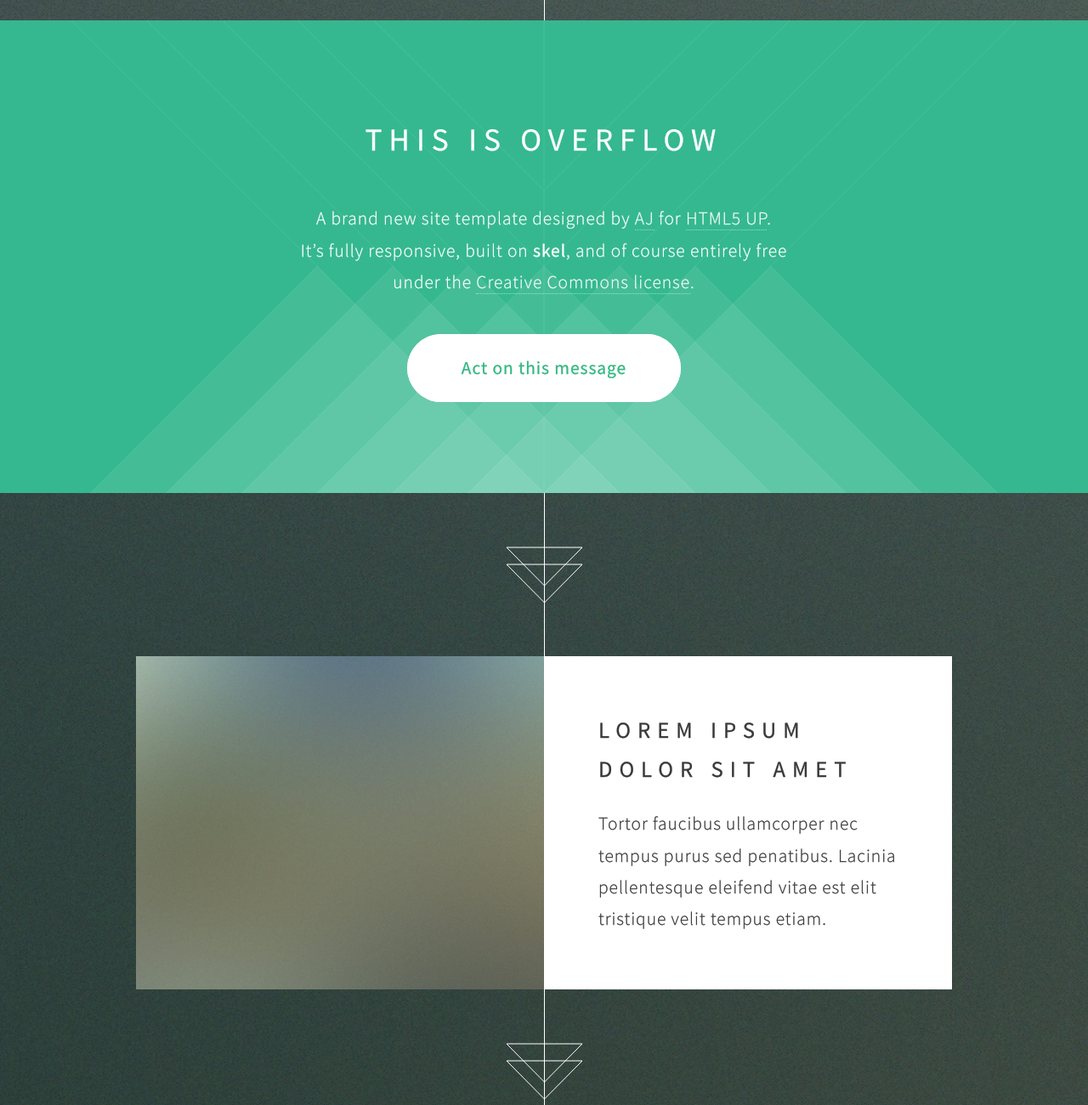
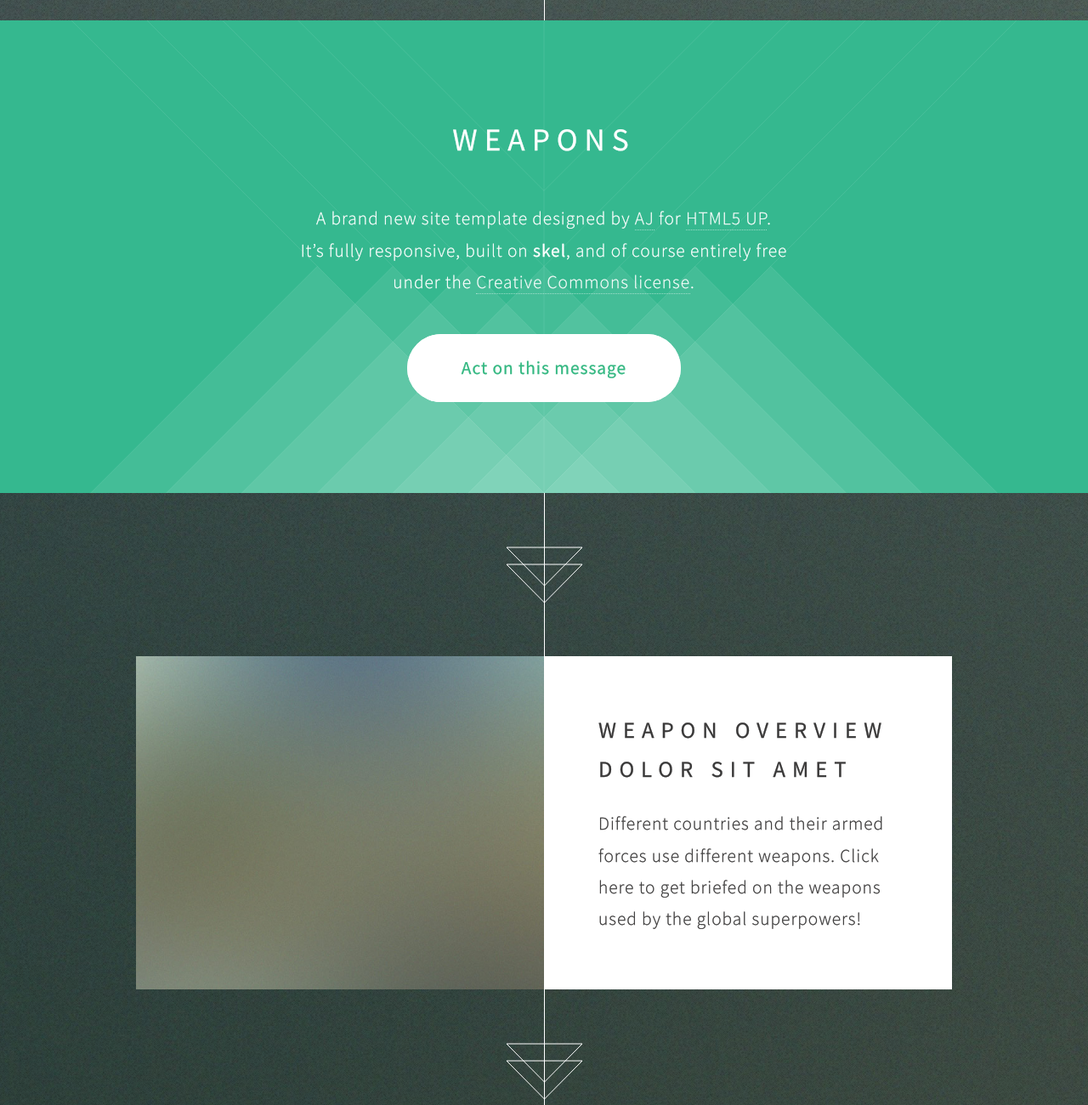
Before and after one commit to JJF2160/JJF2160.github.io, a plain HTML site: page index.html in a window 1280 px wide. Shown: the part 797-2097 px from the top of the page at 85% size. Drawn offline with Linux system fonts and the light colour scheme.

Commit message:
Changed caption

```diff
--- a/index.html
+++ b/index.html
@@ -29,7 +29,7 @@
 		<!-- Banner -->
 			<section id="banner">
 				<header>
-					<h2>This is Overflow</h2>
+					<h2>Weapons</h2>
 				</header>
 				<p>A brand new site template designed by <a href="http://n33.co">AJ</a> for <a href="http://html5up.net">HTML5 UP</a>.<br />
 				It’s fully responsive, built on <strong>skel</strong>, and of course entirely free<br />
@@ -44,10 +44,10 @@
 				<a href="#" class="image fit"><img src="images/pic01.jpg" alt="" /></a>
 				<div class="inner">
 					<header>
-						<h2>Lorem ipsum<br />
+						<h2>Weapon overview<br />
 						dolor sit amet</h2>
 					</header>
-					<p>Tortor faucibus ullamcorper nec tempus purus sed penatibus. Lacinia pellentesque eleifend vitae est elit tristique velit tempus etiam.</p>
+					<p>Different countries and their armed forces use different weapons. Click here to get briefed on the weapons used by the global superpowers!</p>
 				</div>
 			</article>
 
```
